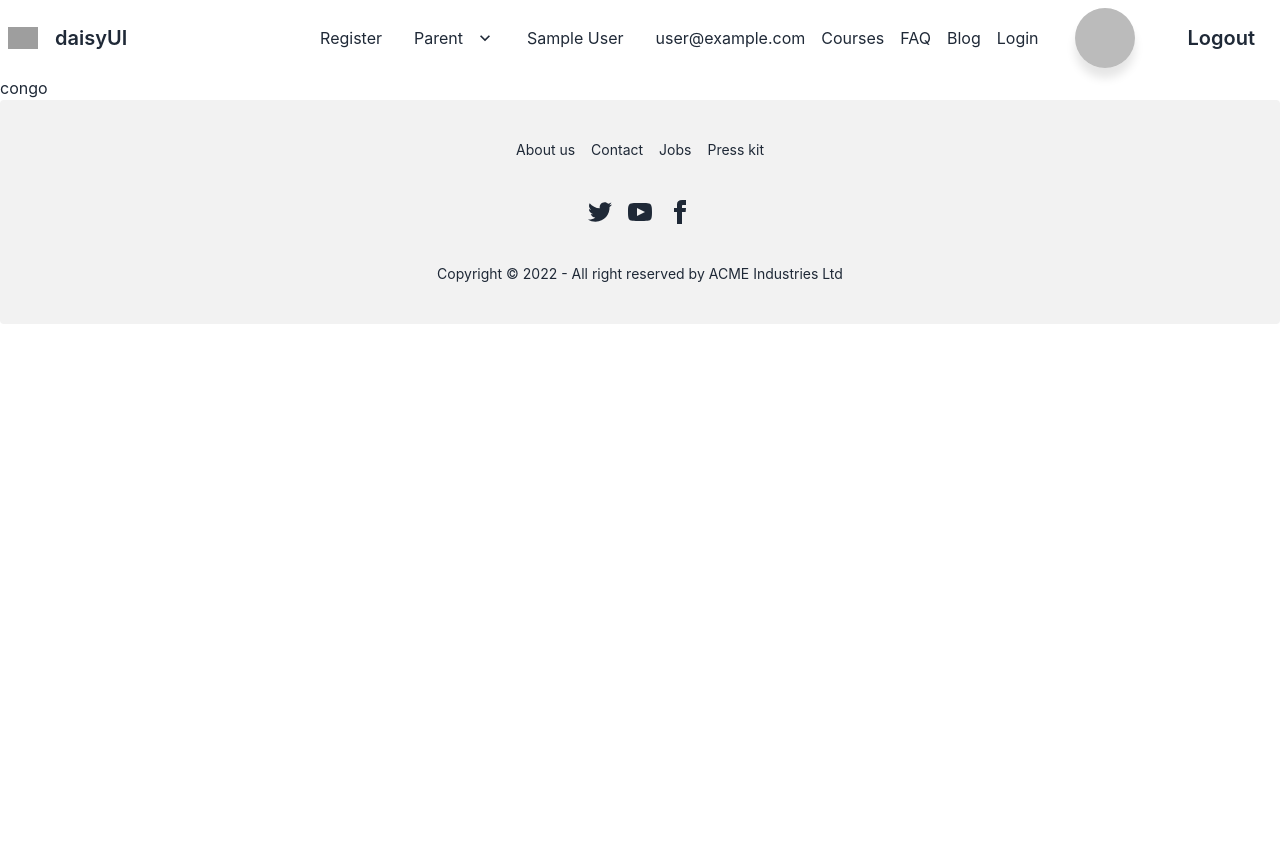
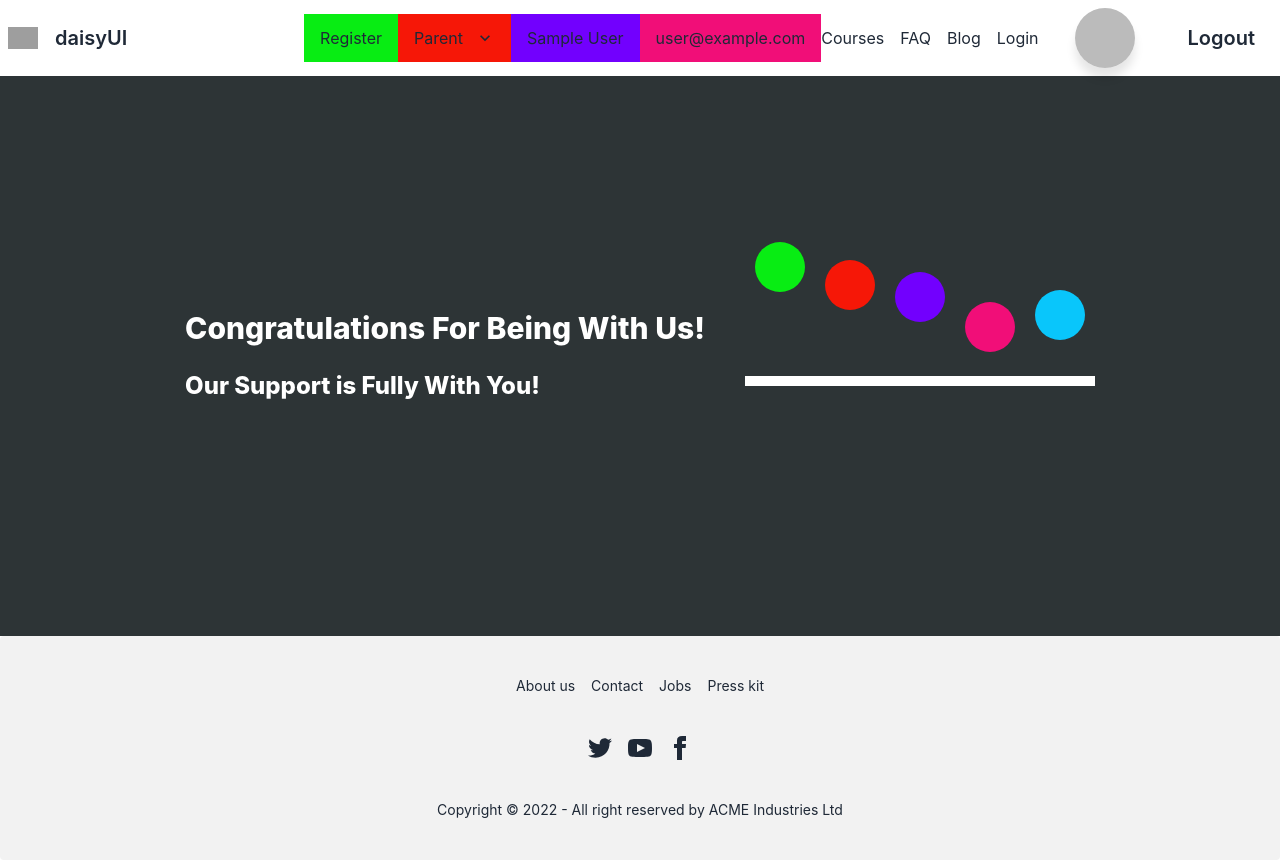
Before and after one commit to SalimmReza/AeroLearn, a React (Create React App) app: page /congo in a window 1280 px wide. Before the commit the page ends 800 px from the top, so only its background shows below. Built offline with nearby package versions, Linux system fonts and the light colour scheme; no server answers; sample sign-in values are in the browser's storage; grey boxes are pictures that could not be loaded.

Commit message:
congratulations page animation done

```diff
--- /dev/null
+++ b/src/shared/Congratulation.css
@@ -0,0 +1,64 @@
+.di {
+    height: 70vh;
+    display: flex;
+    justify-content: center;
+    align-items: center;
+    background-color: #2d3436;
+}
+
+.di ul {
+    display: flex;
+    border-bottom: 10px solid white;
+}
+
+.di ul li {
+    width: 50px;
+    height: 50px;
+    background-color: black;
+    list-style: none;
+    margin: 0 10px;
+    border-radius: 50%;
+    animation: bouncy 1s linear infinite;
+
+}
+
+@keyframes bouncy {
+    0% {
+        transform: translateY(0);
+    }
+
+    50% {
+        transform: translateY(-150px);
+    }
+
+    100% {
+        transform: translateY(0);
+    }
+
+}
+
+
+ul li:nth-child(1) {
+    animation-delay: 0.2s;
+    background-color: #08ed13;
+}
+
+ul li:nth-child(2) {
+    animation-delay: 0.7s;
+    background-color: #f61707;
+}
+
+ul li:nth-child(3) {
+    animation-delay: 0.3s;
+    background-color: #7200fe;
+}
+
+ul li:nth-child(4) {
+    animation-delay: 0.4s;
+    background-color: #f10e78;
+}
+
+ul li:nth-child(5) {
+    animation-delay: 0.6s;
+    background-color: #09c6fb;
+}
--- a/src/shared/Congratulation.js
+++ b/src/shared/Congratulation.js
@@ -1,9 +1,25 @@
 import React from 'react';
+import './Congratulation.css'
 
 const Congratulation = () => {
     return (
         <div>
-            congo
+            <div className='di'>
+                <div className='mr-10'>
+                    <h1 className='text-white font-extrabold text-3xl'>Congratulations For Being With Us!</h1>
+                    <br />
+                    <h1 className='text-white font-extrabold text-2xl'  >Our Support is Fully With You!</h1>
+                </div>
+
+                <ul class="list-disc">
+                    <li></li>
+                    <li></li>
+                    <li></li>
+                    <li></li>
+                    <li></li>
+
+                </ul>
+            </div>
         </div>
     );
 };
```
